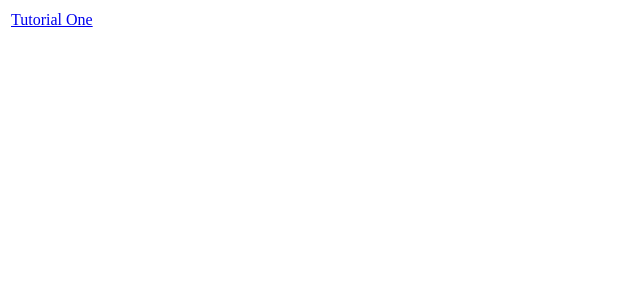
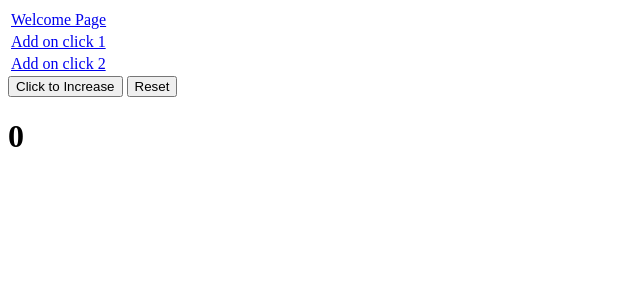
Before and after one commit to rahulshivsharan/basicReactApp01, a React app: page /add2 in a window 1280 px wide. Before the commit this address had no page. Shown: the top 300 px of the page, without its empty margins (0-640 px from the left). Built offline with nearby package versions, Linux system fonts and the light colour scheme; the HTML template or start-up script is replaced by a standard one.

Commit message:
usage of hooks useStatic and useEffect
	1. Increase count of number on click of button using useState
	2. Increase count of number on click of button using useEffect

```diff
--- /dev/null
+++ b/src/CountEx01.jsx
@@ -0,0 +1,18 @@
+'use strict'
+import React, {useState, useEffect} from "react";
+
+export default function SimpleAddCount(){
+
+	const [count, setCount] = useState(0);
+
+	return (
+		<>
+			<div>
+				<button type="button" className="btn btn-primary" onClick={()=>{
+					setCount(count + 1);
+				}}>Click to Increase</button>
+				<h1>{count}</h1>
+			</div>
+		</>
+	);
+}
--- /dev/null
+++ b/src/CountEx02.jsx
@@ -0,0 +1,31 @@
+'use strict'
+import React, {Fragment ,useState, useEffect} from "react";
+
+export default function AddCountOnEvent(){
+	const [count, setCount] = useState(0);
+	const [timeTick, setTimeTick] = useState(undefined);
+
+	useEffect(()=>{
+		if(timeTick === undefined){
+			setCount(0);
+		}else{
+			setCount(count + 1);
+		}
+	},[timeTick])
+
+	return(
+		<Fragment>
+			<div>
+				<button type="button" className="btn btn-large btn-primary" onClick={()=>{
+					setTimeTick(new Date());
+				}}>Click to Increase</button>
+					&nbsp;
+				<button type="button" className="btn btn-large" onClick={()=>{
+					setTimeTick(undefined);
+				}}>Reset</button>
+				<br/>
+				<h1>{count}</h1>
+			</div>
+		</Fragment>
+	);
+}
--- a/src/index.jsx
+++ b/src/index.jsx
@@ -4,6 +4,8 @@ import {createRoot} from "react-dom/client";
 import {Link, Routes, Route, BrowserRouter} from "react-router";
 
 import Welcome from "./Welcome.jsx";
+import SimpleAddCount from "./CountEx01.jsx";
+import AddCountOnEvent from "./CountEx02.jsx";
 
 export default function App(){
 	console.log("App rendering");
@@ -17,7 +19,17 @@ export default function App(){
 								<table className="table table-bordered">
 									<tr>
 										<td>
-											<Link to="/tutorialone">Tutorial One</Link>
+											<Link to="/">Welcome Page</Link>
+										</td>
+									</tr>
+									<tr>
+										<td>
+											<Link to="/add1">Add on click 1</Link>
+										</td>
+									</tr>
+									<tr>
+										<td>
+											<Link to="/add2">Add on click 2</Link>
 										</td>
 									</tr>
 								</table>
@@ -27,6 +39,8 @@ export default function App(){
 					<div className="col-md-10">
 						<Routes>
 							<Route path="/" element={<Welcome />} />
+							<Route path="/add1" element={<SimpleAddCount />} />
+							<Route path="/add2" element={<AddCountOnEvent />} />
 						</Routes>
 					</div>
 				</div>
```
Also changed, not shown: dest/app.js.
